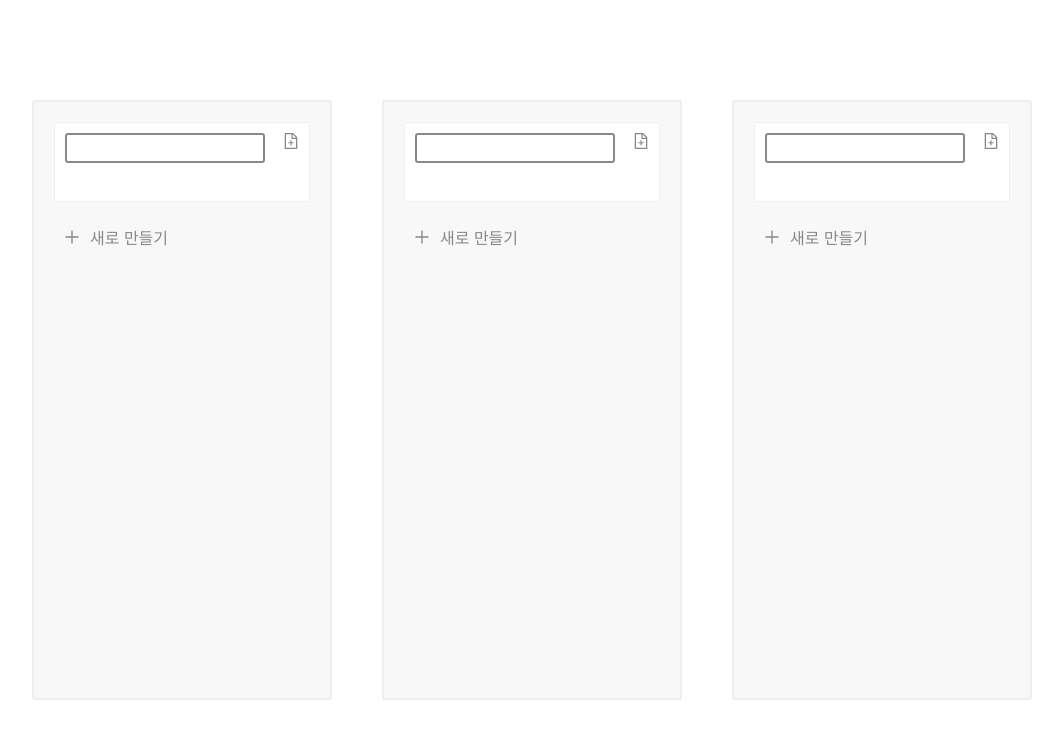
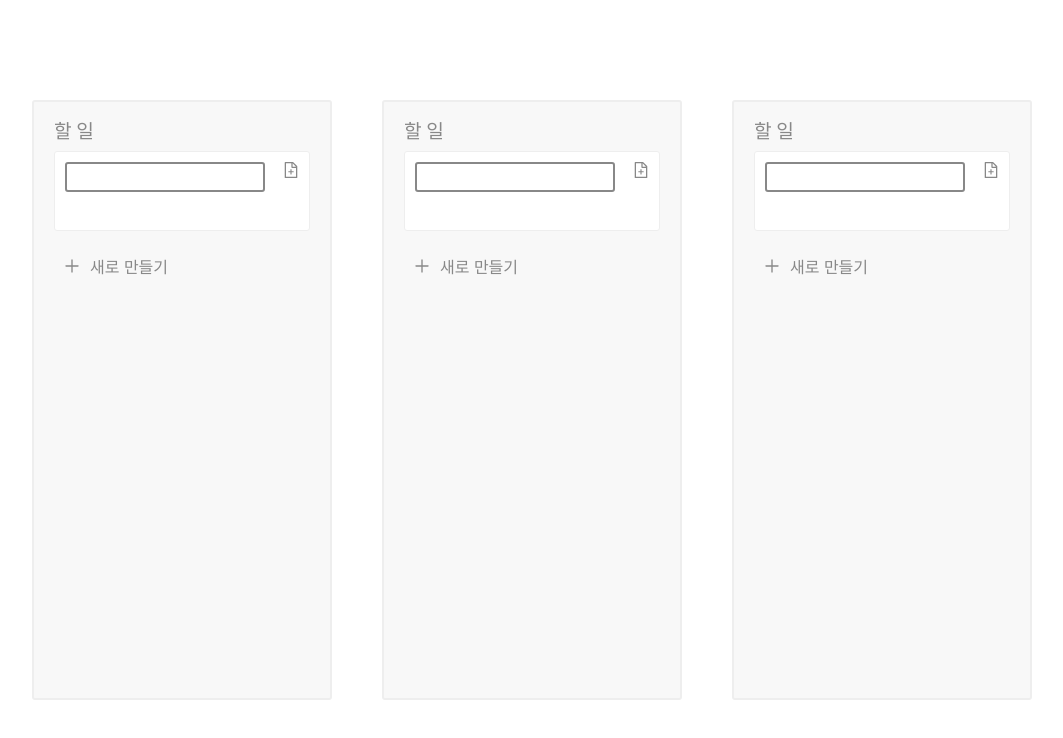
Before and after one commit to helloworld442/Team-Collaboration-Tool, a React (Vite) app: page / in a window 1280 px wide. Shown: the top 738 px of the page, without its empty margins (108-1171 px from the left). Built offline with nearby package versions, Linux system fonts and the light colour scheme.

Commit message:
feat : feat todo list label #16

```diff
--- /dev/null
+++ b/src/components/atom/Text/Text.js
@@ -0,0 +1,24 @@
+import { css, styled } from "styled-components";
+
+export const Text = styled.h4`
+  font-size: 1.2rem;
+  font-weight: bold;
+
+  ${(props) =>
+    props.label === "todo" &&
+    css`
+      color: #888;
+    `}
+
+  ${(props) =>
+    props.label === "work" &&
+    css`
+      color: ${(props) => props.theme.baseColor};
+    `}
+
+  ${(props) =>
+    props.label === "done" &&
+    css`
+      color: green;
+    `}
+`;
--- a/src/components/organisms/TodoListOragisms.jsx
+++ b/src/components/organisms/TodoListOragisms.jsx
@@ -1,9 +1,11 @@
 import { styled } from "styled-components";
+import { Text } from "../atom/Text/Text";
 import * as Todo from "../molecules/todo";
 
 const TodoListOrganism = () => {
   return (
     <TodoListOrganismStyle>
+      <Text label="todo">할 일</Text>
       <Todo.ItemFiled />
       <Todo.ButtonField />
     </TodoListOrganismStyle>
```
